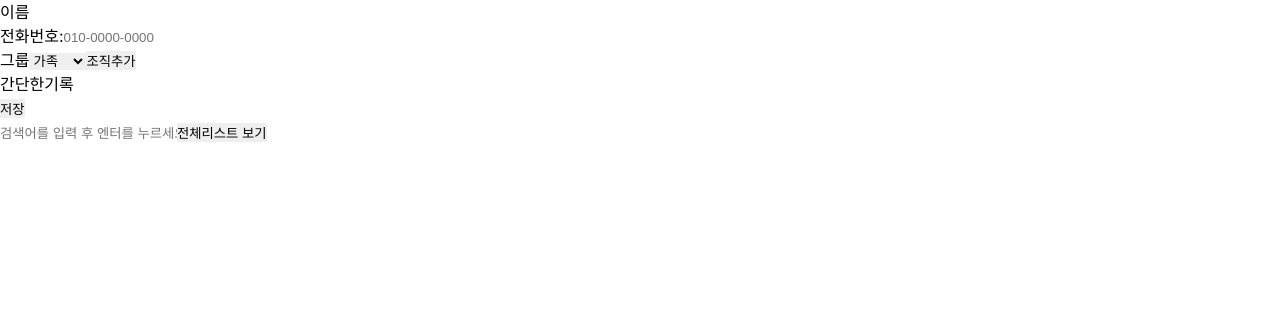
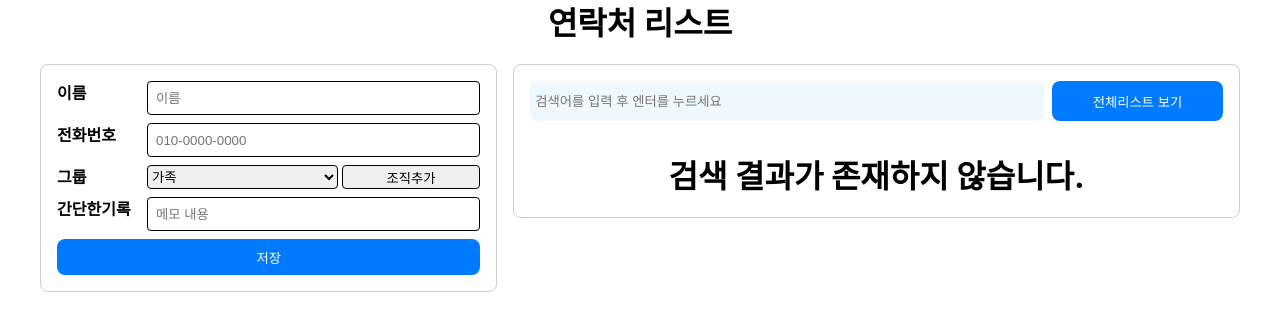
Before and after one commit to JW-Ahn0/Contact-List, a React (Vite) app in the folder Task0903/: page / in a window 1280 px wide. Shown: the top 330 px of the page. Built offline with nearby package versions, Linux system fonts and the light colour scheme.

Commit message:
[Feat] 디자인 적용

```diff
--- /dev/null
+++ b/Task0903/src/App.css
@@ -0,0 +1,21 @@
+#title-header {
+  width: 100%;
+  display: flex;
+  justify-content: center;
+  align-items: center;
+}
+#wrap {
+  display: flex;
+  justify-content: center;
+  align-items: flex-start;
+  gap: 16px;
+  margin: 16px auto;
+  max-width: 1200px;
+}
+
+#wrap > form:first-child {
+  flex-grow: 4;
+}
+#wrap > div:last-child {
+  flex-grow: 8;
+}
--- a/Task0903/src/App.tsx
+++ b/Task0903/src/App.tsx
@@ -1,3 +1,4 @@
+import "./App.css";
 import { useState } from "react";
 import InputForm from "./component/InputForm/InputForm";
 import InputModal from "./component/InputForm/InputModal";
@@ -35,6 +36,10 @@ function App() {
 
   return (
     <>
+      <header id="title-header">
+        <h1>연락처 리스트</h1>
+      </header>
+      <div id="wrap">
         <InputForm
           openModal={openGroupModal}
           groupList={groupList}
@@ -47,6 +52,7 @@ function App() {
           setContactList={setContactList}
           openContactDetailModal={openContactDetailModal}
         />
+      </div>
       <ContactDetailModal
         isOpen={isContactDetailModalOpen}
         onClose={closeContactDetailModal}
--- a/Task0903/src/component/ContactList/ContactDetailModal.css
+++ b/Task0903/src/component/ContactList/ContactDetailModal.css
@@ -37,7 +37,7 @@
   height: 32px;
   border: none;
   padding: 0 10px;
-  background-color: rgb(197, 82, 15);
+  background-color: rgb(255, 99, 71);
   color: white;
   border-radius: 8px;
   cursor: pointer;
--- /dev/null
+++ b/Task0903/src/component/ContactList/ContactList.css
@@ -0,0 +1,61 @@
+.cotact-list-con {
+  display: flex;
+  flex-direction: column;
+  gap: 32px;
+  padding: 16px;
+  border: 0.5px solid rgba(0, 0, 0, 0.2);
+  border-radius: 8px;
+}
+
+.search-con {
+  display: flex;
+  gap: 8px;
+}
+.search-con > * {
+  height: 40px;
+  border-radius: 8px;
+}
+
+.search-con > input {
+  flex-grow: 8;
+  background-color: rgb(240, 248, 255);
+  color: rgba(0, 0, 0, 0.8);
+  padding: 0 5px;
+}
+
+.search-con > button {
+  flex-grow: 2;
+}
+
+.contact-list {
+  display: flex;
+  flex-direction: column;
+}
+.contact-list > h1 {
+  text-align: center;
+}
+.contact-list > li {
+  display: flex;
+  justify-content: space-between;
+  align-items: center;
+  padding: 16px;
+  min-height: 32px;
+  border-bottom: 1px solid rgba(0, 0, 0, 0.2);
+}
+
+.contact-item-info {
+  display: flex;
+  gap: 8px;
+}
+
+.contact-item-bnts {
+  display: flex;
+  gap: 4px;
+}
+.contact-item-bnts > button {
+  cursor: pointer;
+  min-height: 24px;
+  border: 1px solid black;
+  border-radius: 4px;
+  padding: 4px;
+}
--- a/Task0903/src/component/ContactList/ContactList.tsx
+++ b/Task0903/src/component/ContactList/ContactList.tsx
@@ -1,7 +1,7 @@
 import { useState } from "react";
 import { Contact } from "../../type/Contact";
 import { ContactListProps } from "../../type/Props";
-
+import "./ContactList.css";
 const ContactList: React.FC<ContactListProps> = ({
   setSelectedIndex,
   contactList,
@@ -73,26 +73,31 @@ const ContactList: React.FC<ContactListProps> = ({
     localStorage.setItem("contactList", JSON.stringify(newList));
   }
   return (
-    <div>
-      <div>
+    <div className="cotact-list-con">
+      <div className="search-con">
         <input
           value={searchKeyword}
           onChange={handleInputChange}
           onKeyUp={handleKeyboardInput}
           placeholder="검색어를 입력 후 엔터를 누르세요"
         ></input>
-        <button onClick={handleAllListBtnClick}>전체리스트 보기</button>
+        <button className="btn-blue" onClick={handleAllListBtnClick}>
+          전체리스트 보기
+        </button>
       </div>
-      <ul>
-        {contactList.map((contact, index) => (
+      <ul className="contact-list">
+        {contactList.length === 0 ? (
+          <h1>검색 결과가 존재하지 않습니다.</h1>
+        ) : (
+          contactList.map((contact, index) => (
             <li key={index}>
-            <div>
+              <div className="contact-item-info">
                 <span>{contact.name}</span>
                 <span>{contact.phone}</span>
                 <span>{contact.group}</span>
               </div>
 
-            <div>
+              <div className="contact-item-bnts">
                 <button data-index={index} onClick={handleDetailBtnClick}>
                   세부사항
                 </button>
@@ -101,7 +106,8 @@ const ContactList: React.FC<ContactListProps> = ({
                 </button>
               </div>
             </li>
-        ))}
+          ))
+        )}
       </ul>
     </div>
   );
--- /dev/null
+++ b/Task0903/src/component/InputForm/InputForm.css
@@ -0,0 +1,56 @@
+#inputForm {
+  display: flex;
+  flex-direction: column;
+  gap: 8px;
+  padding: 16px;
+  border: 0.5px solid rgba(0, 0, 0, 0.2);
+  border-radius: 8px;
+}
+
+#inputForm label {
+  display: inline-block;
+  width: 90px;
+  font-weight: bold;
+}
+
+.input-form-item {
+  display: flex;
+}
+.input-form-item > input {
+  border: 1px solid black;
+  border-radius: 4px;
+
+  height: 32px;
+  flex: 1; /* 남은 공간을 모두 차지 */
+  padding: 0 8px;
+}
+.input-form-item > div {
+  flex: 1; /* 남은 공간을 모두 차지 */
+  display: flex;
+  gap: 4px;
+}
+.input-form-item > div > select {
+  border: 1px solid black;
+  border-radius: 4px;
+  flex-grow: 6;
+}
+.input-form-item > div > button {
+  border: 1px solid black;
+  border-radius: 4px;
+  flex-grow: 4;
+  cursor: pointer;
+}
+
+.error {
+  font-size: 0.8rem;
+  color: red;
+  text-align: end;
+}
+
+.btn-blue {
+  background-color: rgb(0, 123, 255);
+  color: white;
+  border-radius: 8px;
+  height: 36px;
+  cursor: pointer;
+}
--- a/Task0903/src/component/InputForm/InputForm.tsx
+++ b/Task0903/src/component/InputForm/InputForm.tsx
@@ -3,6 +3,7 @@ import { ChangeEvent, FormEvent } from "react";
 import { Contact } from "../../type/Contact";
 import { InputFormProps } from "../../type/Props";
 import { asssertType } from "../../util/typeGuard";
+import "./InputForm.css";
 
 type FormFields = "name" | "phone" | "group" | "memo";
 //정규식 적용한 필드들
@@ -74,8 +75,13 @@ const InputForm: React.FC<InputFormProps> = ({
     if (patterns[id]) {
       const isValid: boolean = patterns[id].test(input.value);
       const errorMessage: string = errorMessages[id] ?? "";
-      if (isValid) errorElement.textContent = "";
-      else errorElement.textContent = errorMessage;
+      if (isValid) {
+        errorElement.textContent = "";
+        errorElement.classList.add("d-none");
+      } else {
+        errorElement.textContent = errorMessage;
+        errorElement.classList.remove("d-none");
+      }
       return isValid;
     }
     return false;
@@ -145,18 +151,20 @@ const InputForm: React.FC<InputFormProps> = ({
   };
   return (
     <form id="inputForm" onSubmit={handleSubmit}>
-      <div>
+      <div className="input-form-item">
         <label htmlFor="name">이름</label>
         <input
           type="text"
           id="name"
           value={name}
           onChange={handleInputChange}
+          placeholder="이름"
         />
-        <span id="nameError" className="error"></span>
       </div>
-      <div>
-        <label htmlFor="phone">전화번호:</label>
+      <div id="nameError" className="error d-none"></div>
+
+      <div className="input-form-item">
+        <label htmlFor="phone">전화번호</label>
         <input
           type="text"
           id="phone"
@@ -165,10 +173,11 @@ const InputForm: React.FC<InputFormProps> = ({
           maxLength={13}
           placeholder="010-0000-0000"
         />
-        <span id="phoneError" className="error"></span>
       </div>
+      <div id="phoneError" className="error d-none"></div>
+      <div className="input-form-item">
+        <label htmlFor="group">그룹</label>
         <div>
-        <label htmlFor="group">그룹</label>
           <select name="group" id="group">
             {groupList.map((group, index) => (
               <option key={index} value={group}>
@@ -180,16 +189,20 @@ const InputForm: React.FC<InputFormProps> = ({
             조직추가
           </button>
         </div>
-      <div>
+      </div>
+      <div className="input-form-item">
         <label htmlFor="memo">간단한기록</label>
         <input
           type="text"
           value={memo}
           onChange={handleInputChange}
           id="memo"
+          placeholder="메모 내용"
         />
       </div>
-      <button type="submit">저장</button>
+      <button className="btn-blue" type="submit">
+        저장
+      </button>
     </form>
   );
 };
--- a/Task0903/src/component/InputForm/InputModal.css
+++ b/Task0903/src/component/InputForm/InputModal.css
@@ -37,7 +37,7 @@
   height: 32px;
   border: none;
   padding: 0 10px;
-  background-color: rgb(197, 82, 15);
+  background-color: rgb(255, 99, 71);
   color: white;
   border-radius: 8px;
   cursor: pointer;
--- a/Task0903/src/index.css
+++ b/Task0903/src/index.css
@@ -12,3 +12,7 @@
 li {
   list-style: none;
 }
+
+.d-none {
+  display: none;
+}
```
Lines whose indentation alone changed are shown as unchanged.
